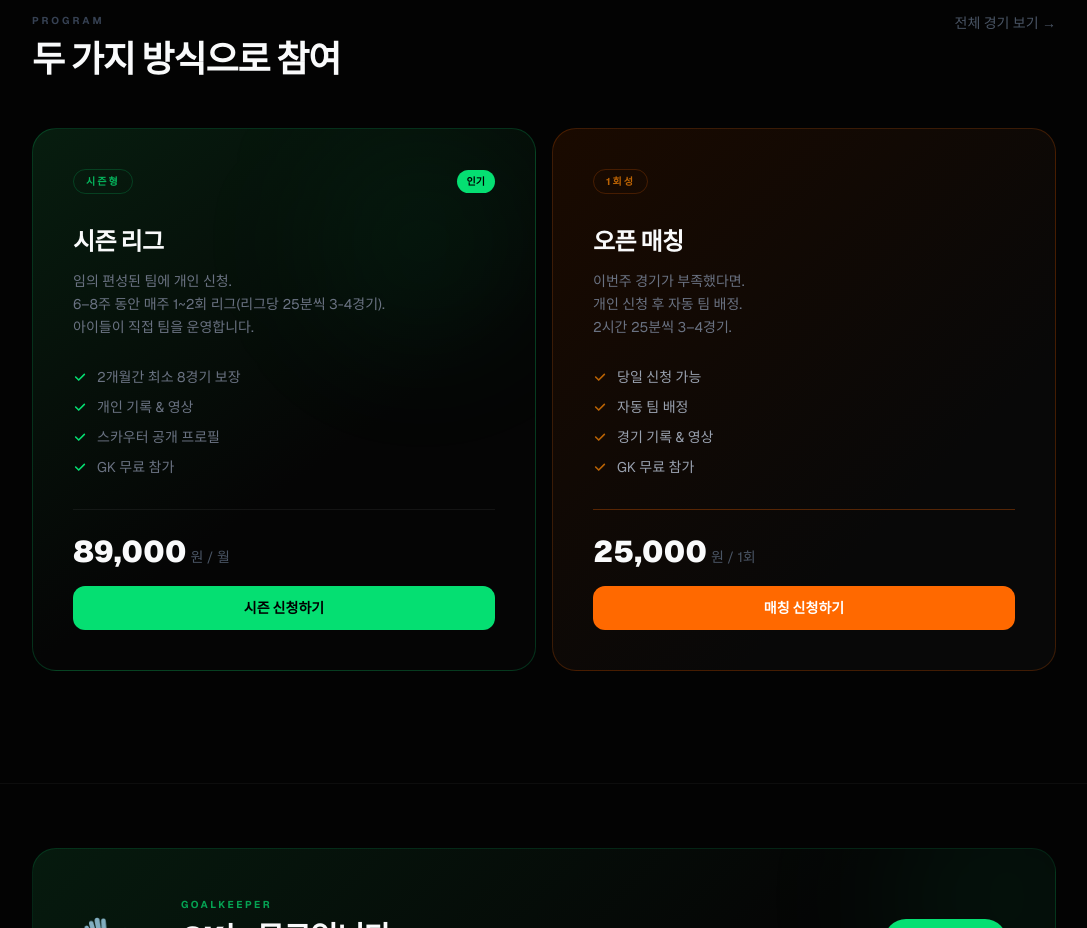
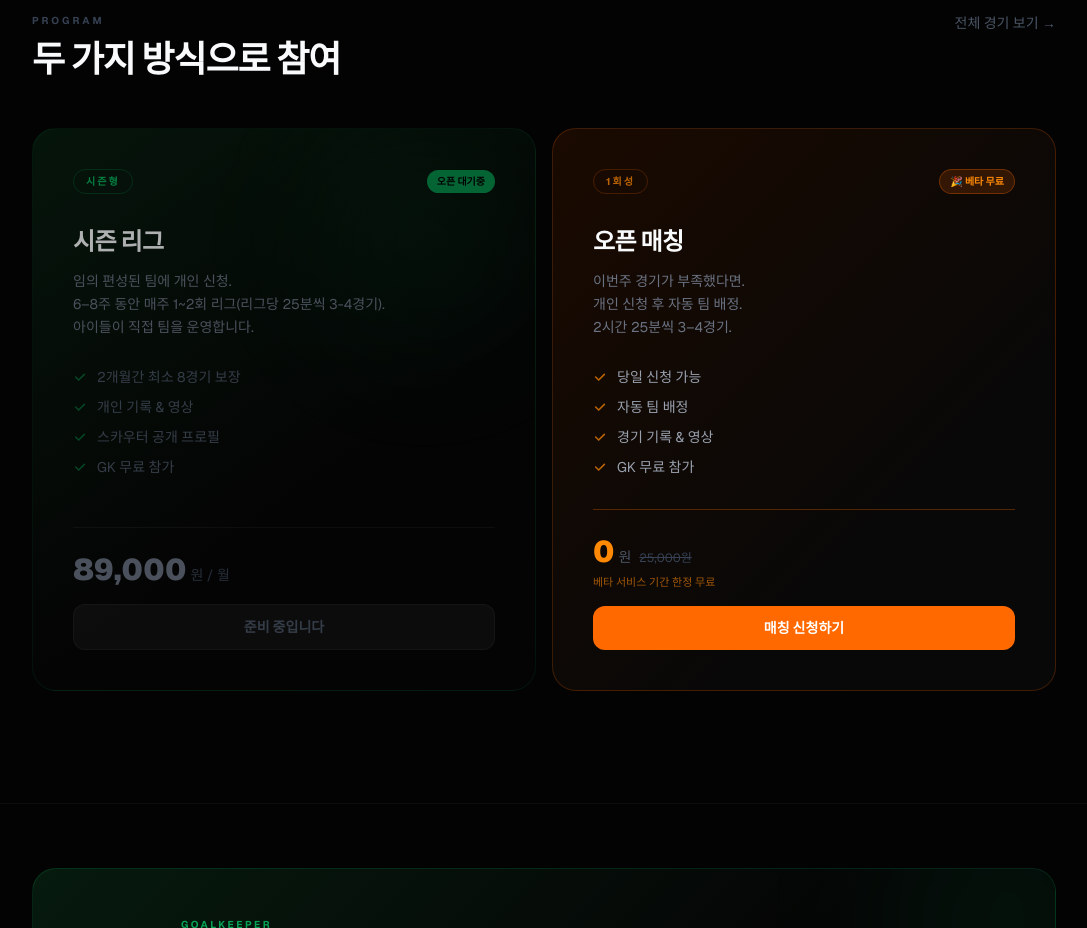
Before and after one commit to lwonbin91-ai/ronda-libre, a Next.js app: page / in a window 1280 px wide. Shown: the part 2200-3128 px from the top of the page, without its empty margins (96-1183 px from the left). Built offline with nearby package versions, Linux system fonts and the light colour scheme; no server answers.

Commit message:
feat: season league coming soon, open matching beta free, insurance popup

```diff
--- a/src/app/matches/[id]/page.tsx
+++ b/src/app/matches/[id]/page.tsx
@@ -66,8 +66,16 @@ export default function MatchDetailPage({ params }: { params: Promise<{ id: stri
     }
   }, [id, session]);
 
+  const [showInsuranceModal, setShowInsuranceModal] = useState(false);
+  const [insuranceAgreed, setInsuranceAgreed] = useState(false);
+
   const handleRegister = async () => {
     if (!selectedPlayer) return;
+    // 오픈 매칭이면 보험 동의 팝업 먼저
+    if (schedule?.type === "ONEDAY" && !insuranceAgreed) {
+      setShowInsuranceModal(true);
+      return;
+    }
     setSubmitting(true);
     setError("");
 
@@ -105,6 +113,48 @@ export default function MatchDetailPage({ params }: { params: Promise<{ id: stri
 
   return (
     <div className="min-h-screen">
+
+      {/* ── 보험 동의 팝업 ── */}
+      {showInsuranceModal && (
+        <div className="fixed inset-0 z-50 flex items-center justify-center bg-black/80 px-4">
+          <div className="bg-[#111] border border-white/10 rounded-2xl p-6 max-w-sm w-full shadow-2xl">
+            <h3 className="font-black text-lg mb-1">부상 및 보험 안내</h3>
+            <p className="text-xs text-orange-400 font-bold mb-4">경기 참여 전 반드시 확인해주세요</p>
+            <div className="bg-white/[0.03] border border-white/8 rounded-xl p-4 text-xs text-gray-400 leading-relaxed space-y-2 mb-5">
+              <p>• 본 경기는 <strong className="text-white">개인 스포츠 활동</strong>으로 진행됩니다.</p>
+              <p>• 경기 중 발생하는 부상은 <strong className="text-white">개인 보험(실손보험 등)</strong>으로 처리해야 합니다.</p>
+              <p>• Ronda Libre는 경기 중 발생한 부상에 대해 별도의 단체 보험을 제공하지 않습니다.</p>
+              <p>• 참가 전 개인 상해보험 가입 여부를 확인하시고, 건강 상태가 좋지 않을 경우 참여를 자제해 주세요.</p>
+              <p>• 경기 참가 신청 시 위 내용에 동의한 것으로 간주됩니다.</p>
+            </div>
+            <label className="flex items-start gap-2 cursor-pointer mb-5">
+              <input
+                type="checkbox"
+                checked={insuranceAgreed}
+                onChange={(e) => setInsuranceAgreed(e.target.checked)}
+                className="mt-0.5 w-4 h-4 accent-orange-400 shrink-0"
+              />
+              <span className="text-sm text-gray-300 leading-snug">위 내용을 모두 확인하였으며, 부상 발생 시 개인 보험으로 처리됨에 동의합니다.</span>
+            </label>
+            <div className="flex gap-2">
+              <button
+                onClick={() => { setShowInsuranceModal(false); setInsuranceAgreed(false); }}
+                className="flex-1 border border-white/10 text-gray-400 py-2.5 rounded-xl text-sm font-bold hover:border-white/20 transition-colors"
+              >
+                취소
+              </button>
+              <button
+                disabled={!insuranceAgreed}
+                onClick={() => { setShowInsuranceModal(false); handleRegister(); }}
+                className="flex-1 bg-orange-500 text-white py-2.5 rounded-xl text-sm font-black hover:bg-orange-400 transition-colors disabled:opacity-40 disabled:cursor-not-allowed"
+              >
+                동의 후 신청
+              </button>
+            </div>
+          </div>
+        </div>
+      )}
+
       <div className="border-b border-white/5 bg-black/40">
         <div className="max-w-3xl mx-auto px-6 py-12">
           <div className="flex items-center gap-2 mb-4 flex-wrap">
--- a/src/app/page.tsx
+++ b/src/app/page.tsx
@@ -139,32 +139,32 @@ export default function Home() {
           </div>
 
           <div className="grid sm:grid-cols-2 gap-4">
-            <div className="relative rounded-3xl border border-green-400/20 p-8 sm:p-10 overflow-hidden"
+            <div className="relative rounded-3xl border border-green-400/10 p-8 sm:p-10 overflow-hidden opacity-70"
               style={{ background: "linear-gradient(145deg, #071d0f 0%, #050505 60%)" }}>
               <div className="absolute top-0 right-0 w-56 h-56 bg-green-400/5 rounded-full blur-3xl" />
               <div className="relative z-10 flex flex-col h-full">
                 <div className="flex items-center justify-between mb-8">
                   <span className="text-[10px] font-bold text-green-400/80 tracking-[0.2em] uppercase border border-green-400/20 px-3 py-1 rounded-full">시즌형</span>
-                  <span className="text-[10px] font-bold text-black bg-green-400 px-2.5 py-1 rounded-full">인기</span>
+                  <span className="text-[10px] font-bold text-black bg-green-400/60 px-2.5 py-1 rounded-full">오픈 대기중</span>
                 </div>
                 <h3 className="text-2xl font-black tracking-tight mb-3">시즌 리그</h3>
                 <p className="text-gray-500 text-sm leading-relaxed mb-7">임의 편성된 팀에 개인 신청.<br />6–8주 동안 매주 1~2회 리그(리그당 25분씩 3-4경기).<br />아이들이 직접 팀을 운영합니다.</p>
                 <ul className="space-y-2.5 mb-8 flex-1">
                   {["2개월간 최소 8경기 보장", "개인 기록 & 영상", "스카우터 공개 프로필", "GK 무료 참가"].map((t) => (
-                    <li key={t} className="flex items-center gap-2.5 text-sm text-gray-500">
-                      <svg className="w-3.5 h-3.5 text-green-400 shrink-0" fill="none" viewBox="0 0 16 16"><path d="M3 8l3.5 3.5L13 5" stroke="currentColor" strokeWidth="1.8" strokeLinecap="round" strokeLinejoin="round"/></svg>
+                    <li key={t} className="flex items-center gap-2.5 text-sm text-gray-600">
+                      <svg className="w-3.5 h-3.5 text-green-400/40 shrink-0" fill="none" viewBox="0 0 16 16"><path d="M3 8l3.5 3.5L13 5" stroke="currentColor" strokeWidth="1.8" strokeLinecap="round" strokeLinejoin="round"/></svg>
                       {t}
                     </li>
                   ))}
                 </ul>
                 <div className="pt-6 border-t border-white/6">
                   <div className="flex items-baseline gap-1 mb-4">
-                    <span className="text-3xl font-black">89,000</span>
-                    <span className="text-gray-600 text-sm">원 / 월</span>
+                    <span className="text-3xl font-black text-gray-500">89,000</span>
+                    <span className="text-gray-700 text-sm">원 / 월</span>
                   </div>
-                  <Link href="/matches" className="block w-full bg-green-400 text-black text-center py-3 rounded-xl font-black text-sm hover:bg-green-300 transition-colors">
-                    시즌 신청하기
-                  </Link>
+                  <div className="block w-full bg-white/5 text-gray-600 text-center py-3 rounded-xl font-black text-sm cursor-not-allowed border border-white/5">
+                    준비 중입니다
+                  </div>
                 </div>
               </div>
             </div>
@@ -172,6 +172,7 @@ export default function Home() {
             <div className="relative rounded-3xl border border-orange-500/20 p-8 sm:p-10 flex flex-col" style={{ background: "linear-gradient(135deg, #1a0a00 0%, #080808 70%)" }}>
               <div className="flex items-center justify-between mb-8">
                 <span className="text-[10px] font-bold text-orange-400/70 tracking-[0.2em] uppercase border border-orange-500/20 px-3 py-1 rounded-full">1회성</span>
+                <span className="text-[10px] font-bold text-orange-400 bg-orange-500/15 border border-orange-500/30 px-2.5 py-1 rounded-full">🎉 베타 무료</span>
               </div>
               <h3 className="text-2xl font-black tracking-tight mb-3">오픈 매칭</h3>
               <p className="text-gray-500 text-sm leading-relaxed mb-7">이번주 경기가 부족했다면.<br />개인 신청 후 자동 팀 배정.<br />2시간 25분씩 3–4경기.</p>
@@ -184,10 +185,12 @@ export default function Home() {
                 ))}
               </ul>
               <div className="pt-6 border-t border-orange-500/30">
-                <div className="flex items-baseline gap-1 mb-4">
-                  <span className="text-3xl font-black">25,000</span>
-                  <span className="text-gray-600 text-sm">원 / 1회</span>
+                <div className="flex items-baseline gap-1 mb-1">
+                  <span className="text-3xl font-black text-orange-400">0</span>
+                  <span className="text-gray-600 text-sm">원</span>
+                  <span className="text-xs line-through text-gray-700 ml-1">25,000원</span>
                 </div>
+                <p className="text-[11px] text-orange-400/60 mb-4">베타 서비스 기간 한정 무료</p>
                 <Link href="/matches" className="block w-full bg-orange-500 text-white text-center py-3 rounded-xl font-black text-sm hover:bg-orange-400 transition-colors">
                   매칭 신청하기
                 </Link>
```
